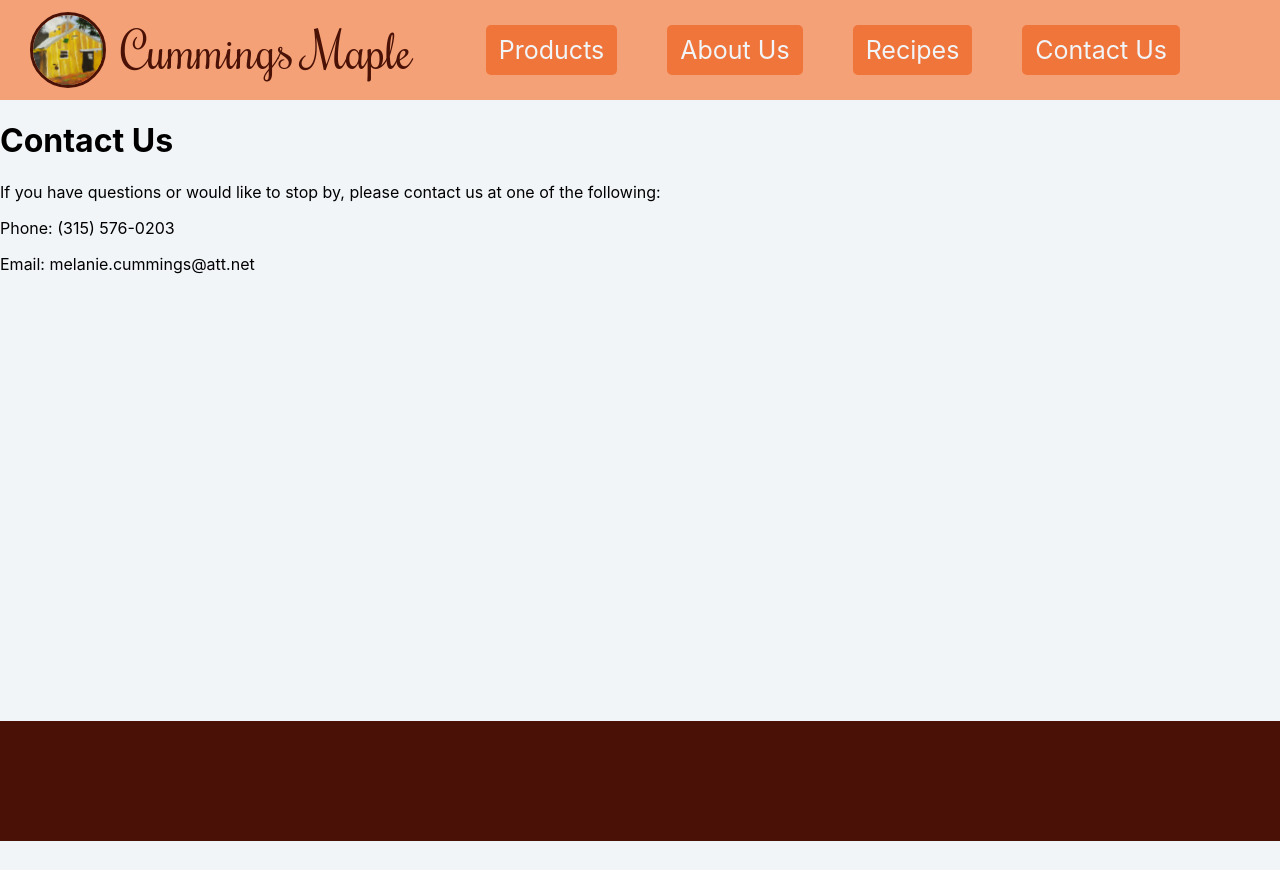
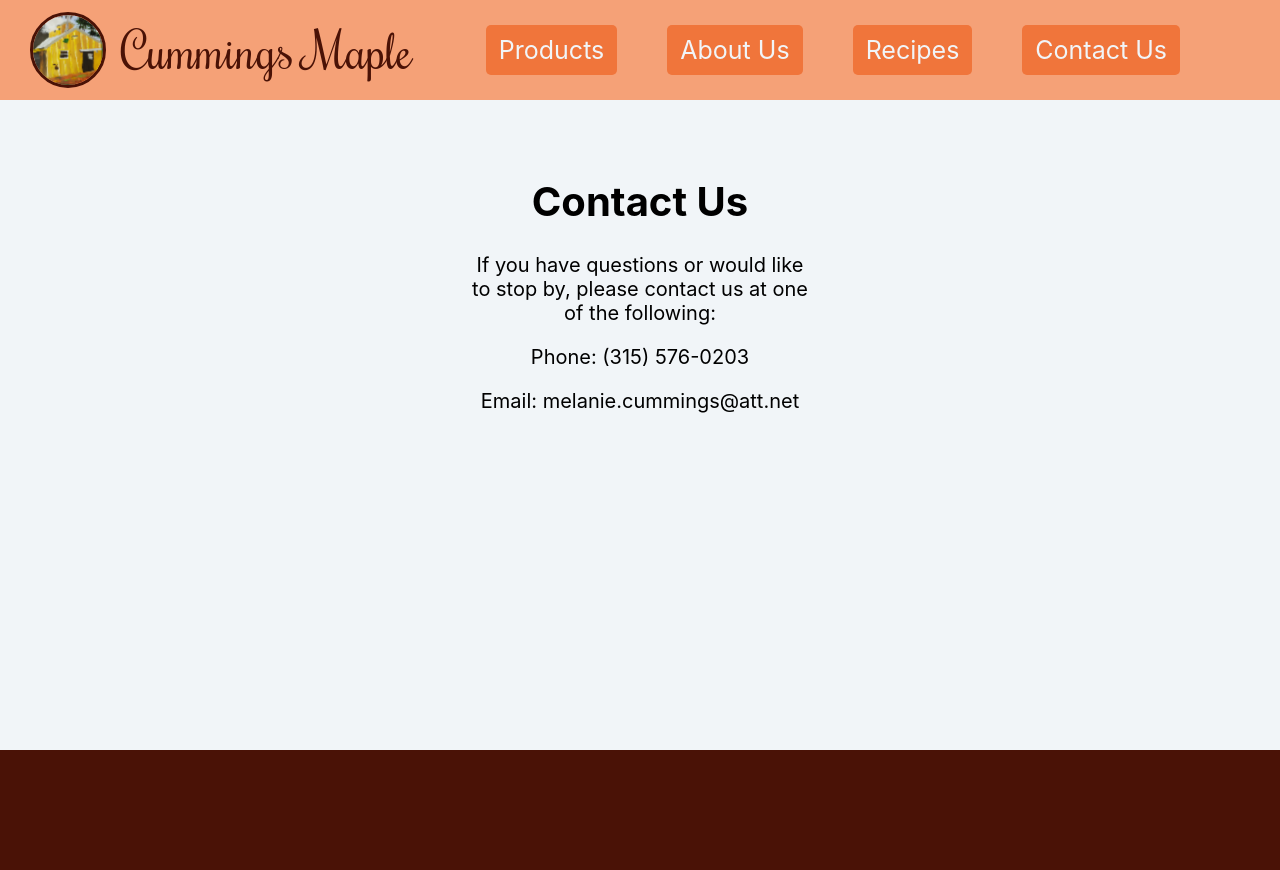
Before and after one commit to LaurenCummings/cummings-maple-vite, a React (Vite) app: page /cummings-maple-vite/ContactUs in a window 1280 px wide. Before the commit the page ends 841 px from the top, so only its background shows below. Built offline with nearby package versions, Linux system fonts and the light colour scheme.

Commit message:
added styling to contact page

```diff
--- a/src/css/ContactPage.css
+++ b/src/css/ContactPage.css
@@ -1,3 +1,8 @@
 .contact-page {
     min-height: calc(100vh - 120px - 80px);
+    text-align: center;
+    padding-top: 50px;
+    font-size: 20px;
+    max-width: 350px;
+    margin: 0px auto;
 }
```
